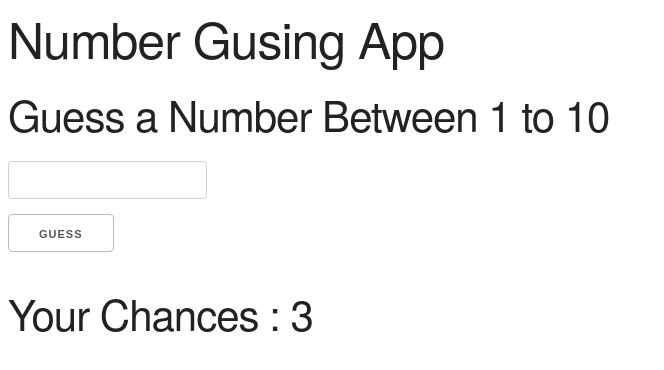
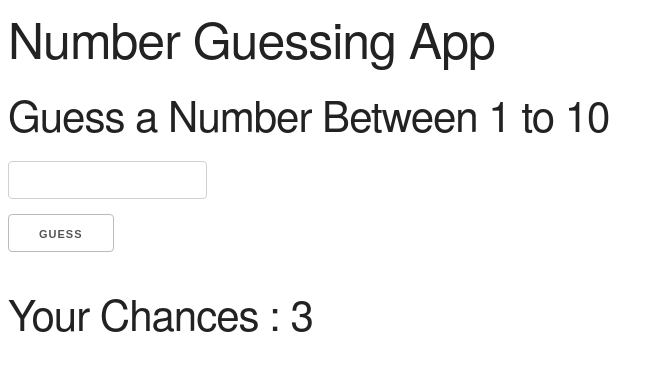
Before and after one commit to DividedByyZero/NumberGuessingApp, a plain HTML site: page index.html in a window 1280 px wide. Shown: the whole page, without its empty margins (0-664 px from the left). Drawn offline with nearby package versions, Linux system fonts and the light colour scheme.

Commit message:
Update index.html

```diff
--- a/index.html
+++ b/index.html
@@ -8,7 +8,7 @@
 </head>
 <body>
     <div id="Show">
-        <h1>Number Gusing App</h1>
+        <h1>Number Guessing App</h1>
         <div id="guess">
             <h2>Guess a Number Between 1 to 10</h2>
             <form>
```
